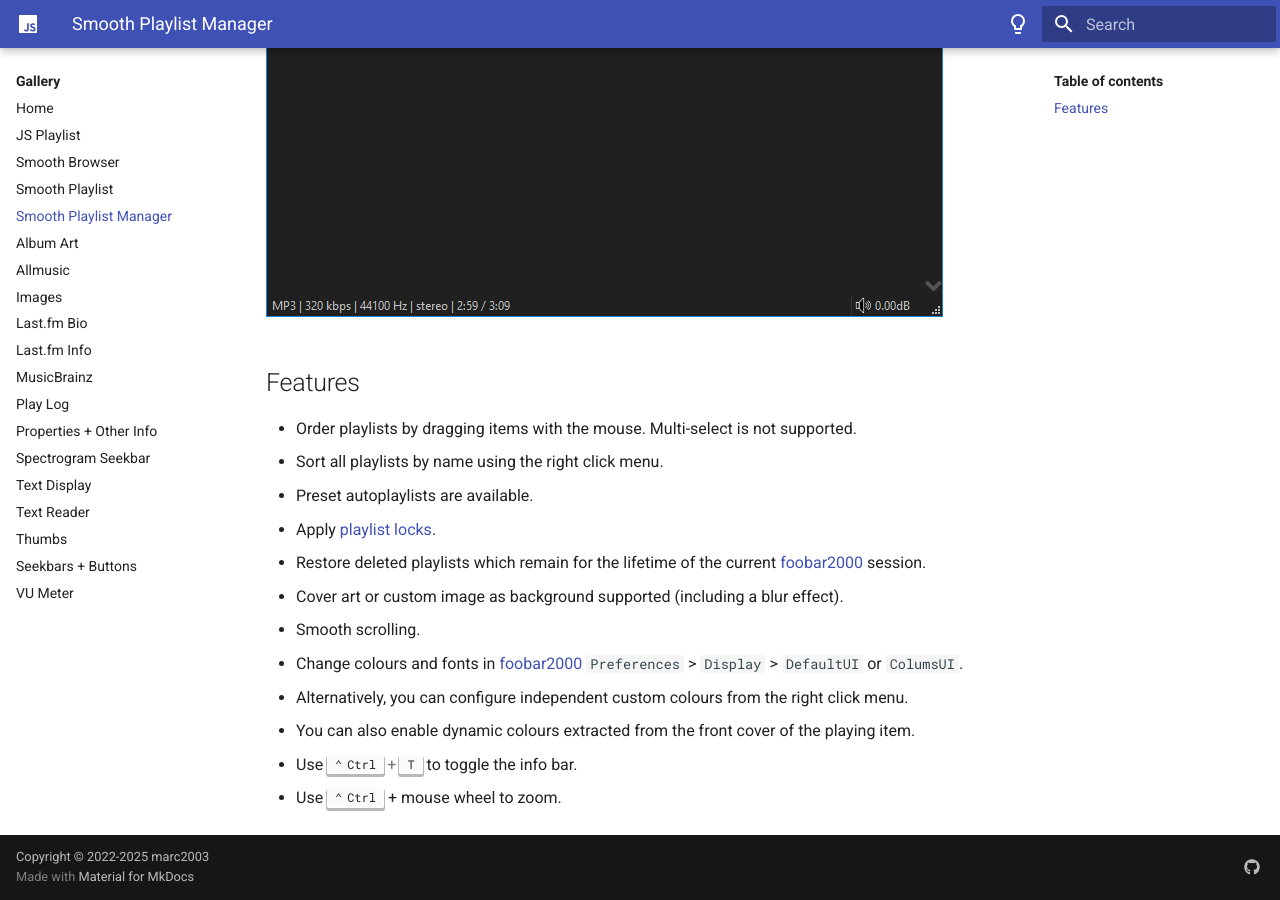
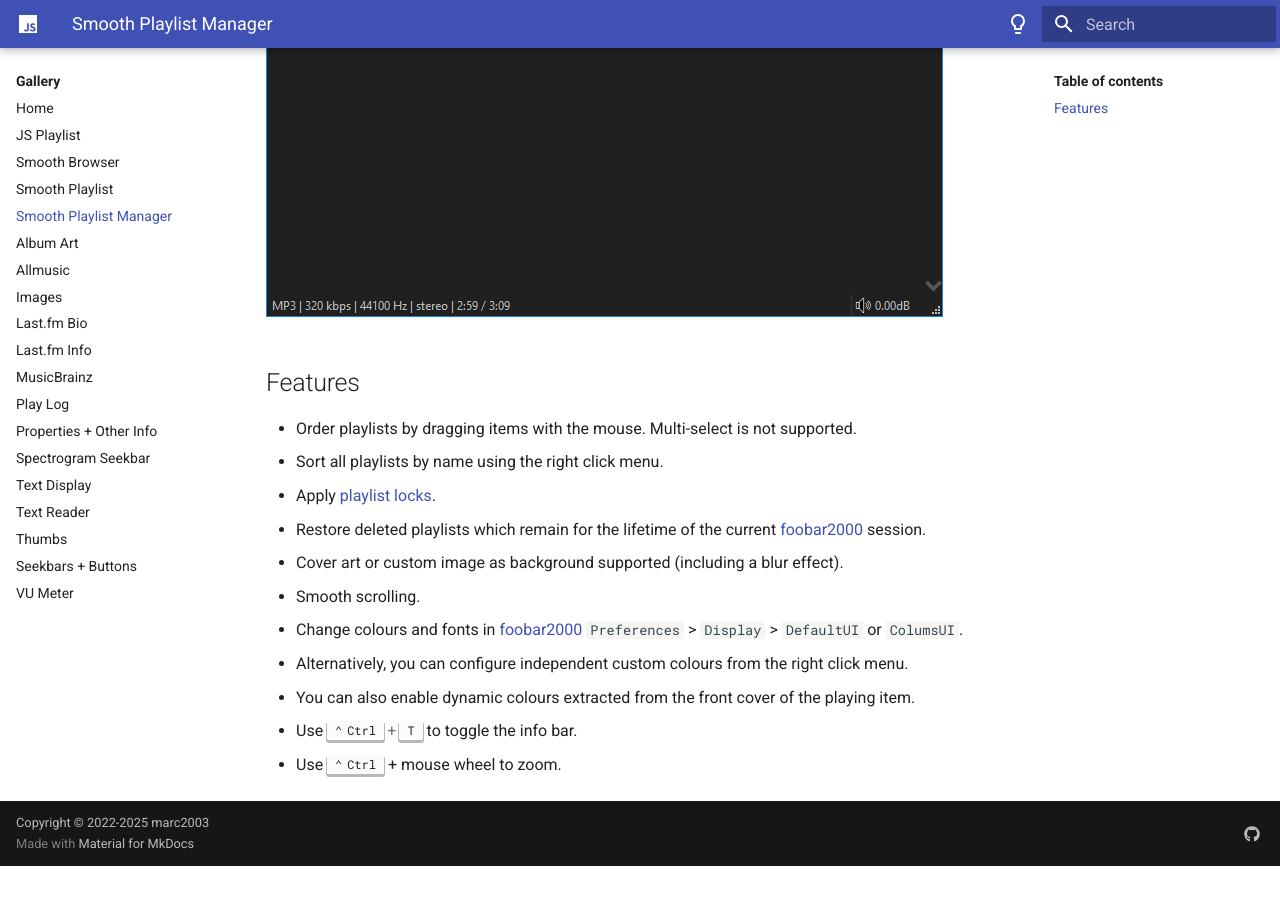
Before and after one commit to marc2k3/rtfm, an MkDocs documentation site: the page built from docs/gallery/smooth-playlist-manager.md, in a window 1280 px wide and 900 px high, scrolled down 661 px. Built offline with MkDocs 1.6.1 and Material for MkDocs 9.7.7, drawn with Linux system fonts in a browser that asks for light colours; after the commit the page ends 1527 px from its top, so only the background shows below that.

Commit message:
Update smooth-playlist-manager.md

```diff
--- a/docs/gallery/smooth-playlist-manager.md
+++ b/docs/gallery/smooth-playlist-manager.md
@@ -5,7 +5,6 @@ This was originally created by [Br3tt aka Falstaff](https://www.deviantart.com/b
 ## Features
 - Order playlists by dragging items with the mouse. Multi-select is not supported.
 - Sort all playlists by name using the right click menu.
-- Preset autoplaylists are available.
 - Apply [playlist locks](../images/playlist-lock.png).
 - Restore deleted playlists which remain for the lifetime of the current [foobar2000](https://www.foobar2000.org) session.
 - Cover art or custom image as background supported (including a blur effect).
```
